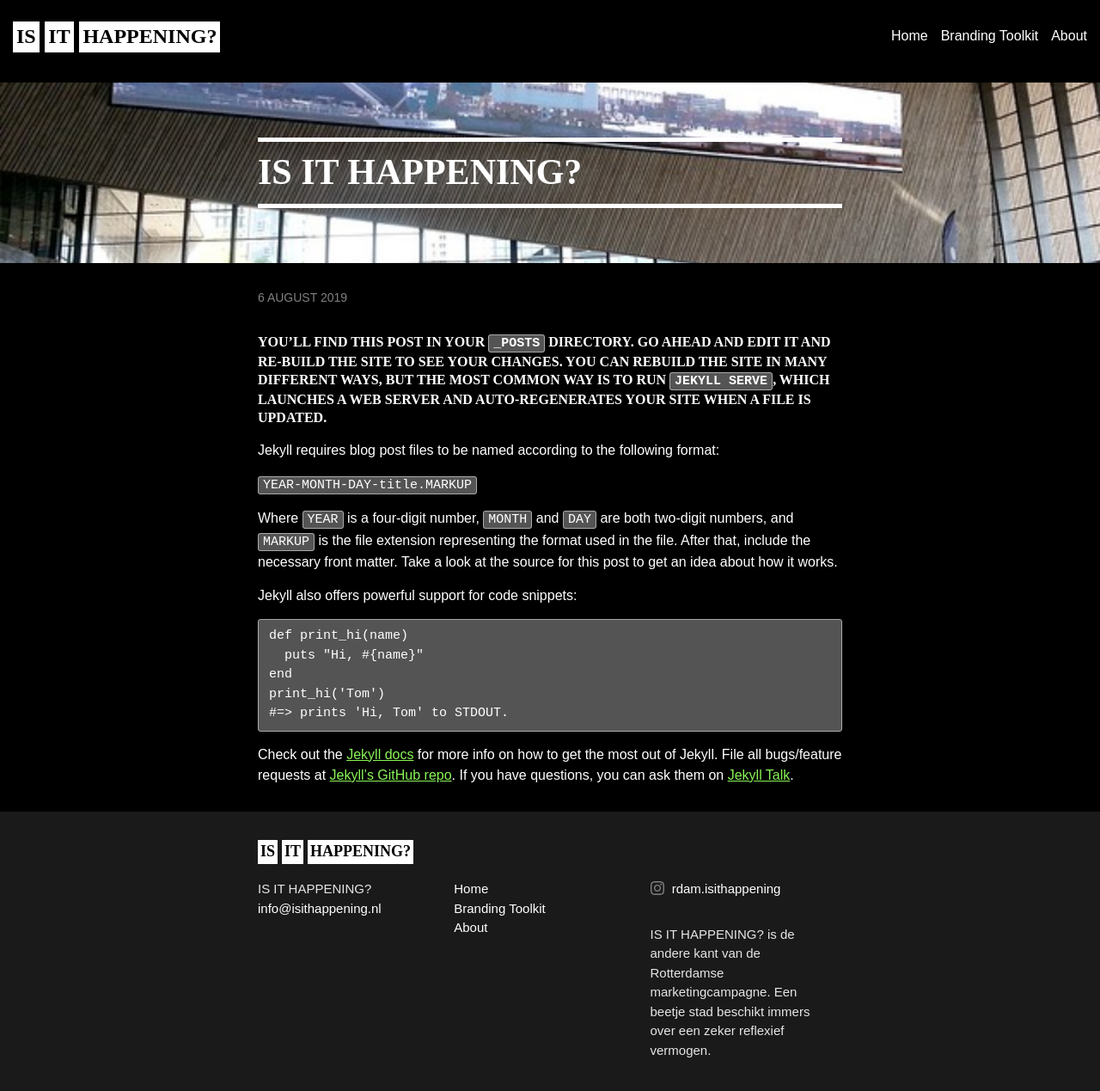
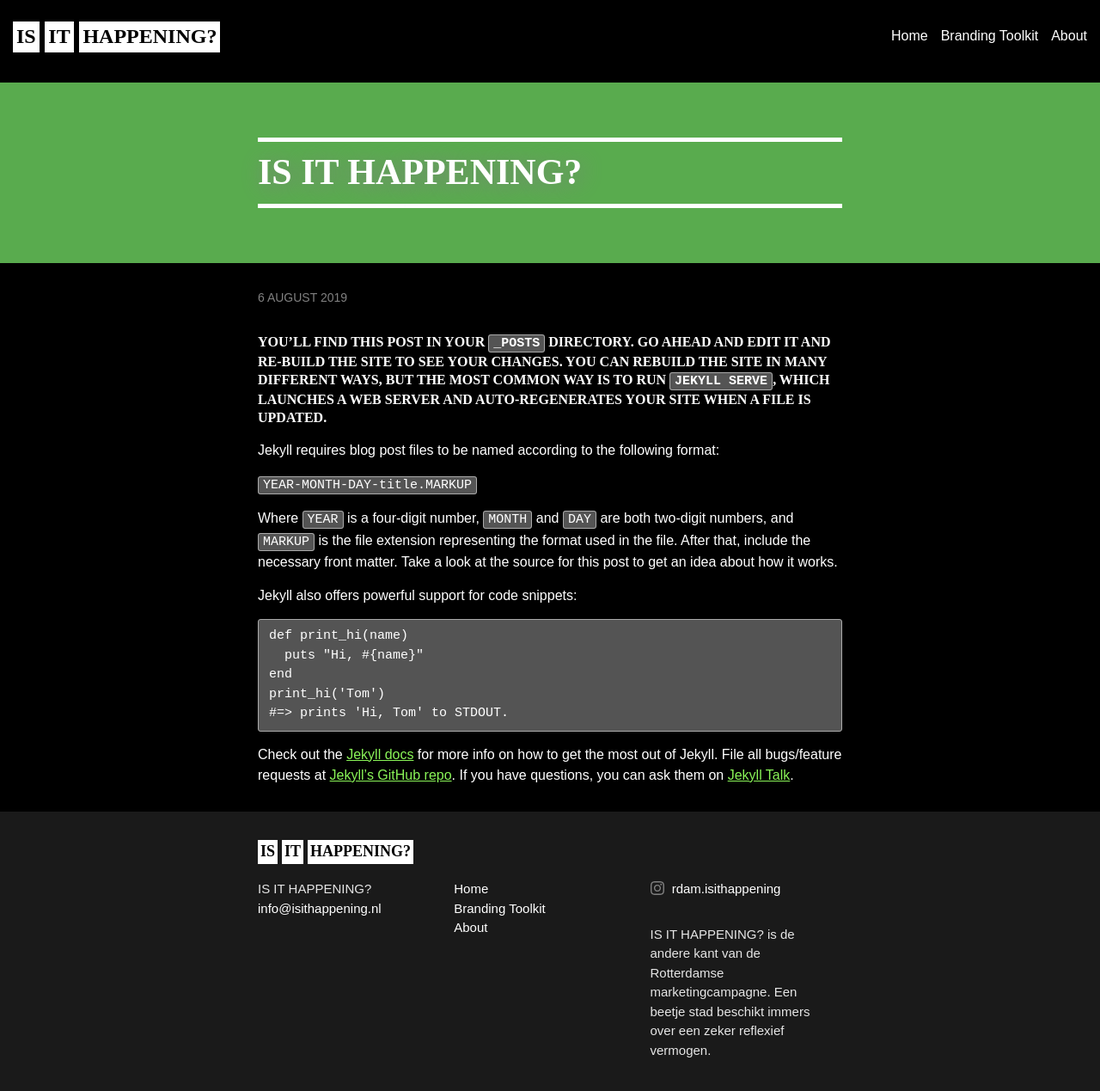
Before and after one commit to norealdirection/norealdirection.github.io, a Jekyll site: the page built from _posts/2019-08-06-about.markdown, in a window 1280 px wide and 1293 px high. Shown: the top 1269 px of the window at 86% size. Built offline with Jekyll 4.4.1, drawn with Linux system fonts in a browser that asks for light colours.

Commit message:
Update 2019-08-06-about.markdown

```diff
--- a/_posts/2019-08-06-about.markdown
+++ b/_posts/2019-08-06-about.markdown
@@ -3,7 +3,6 @@ layout: post
 title:  "IS IT HAPPENING?"
 date: 2019-08-06 16:11:59 +0200
 categories: blog
-image:			images/image.jpg
 ---
 You’ll find this post in your `_posts` directory. Go ahead and edit it and re-build the site to see your changes. You can rebuild the site in many different ways, but the most common way is to run `jekyll serve`, which launches a web server and auto-regenerates your site when a file is updated.
 
```
